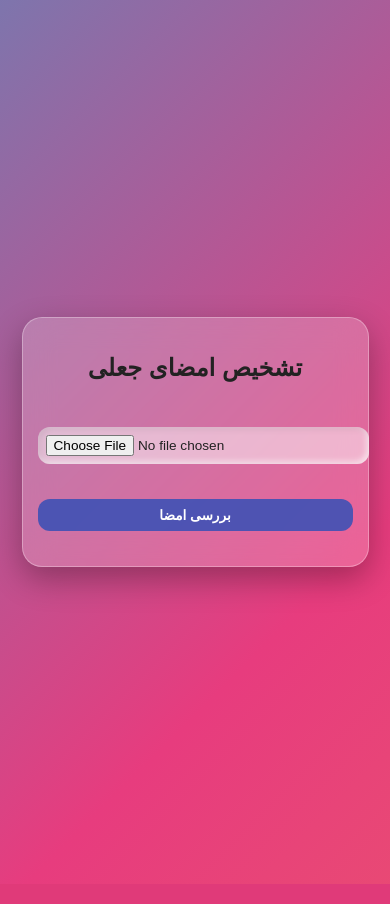
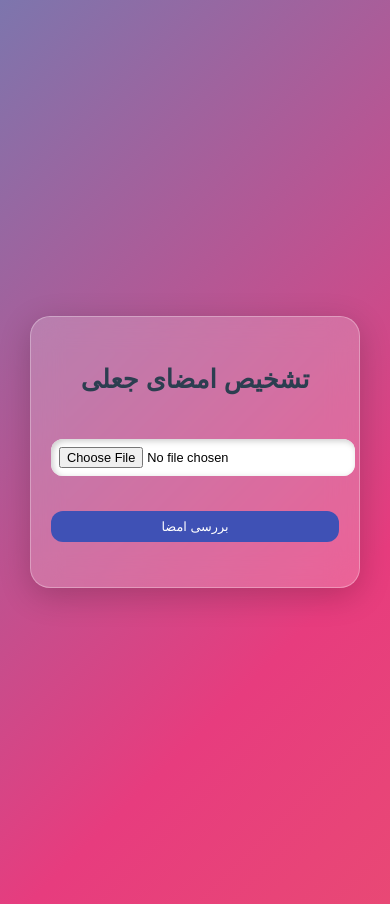
Before and after one commit to Amir-Der/signature-verification-app, a Flask app: page / in a window 390 px wide. Run offline with Flask 3, Linux system fonts and the light colour scheme; parts of the project's set-up code (start-up, migrations or seed data) failed here and were passed over; some web fonts are replaced.

Commit message:
Update style.css

```diff
--- a/static/style.css
+++ b/static/style.css
@@ -1,13 +1,12 @@
-/* فایل style.css برای سایت اصلی */
-
+/* تنظیم فونت ایران‌سنس */
 @font-face {
   font-family: 'IRANSansWeb';
   src: url('/static/fonts/IRANSansWeb.woff2') format('woff2'),
        url('/static/fonts/IRANSansWeb.woff') format('woff');
-  font-weight: normal;
-  font-style: normal;
+  font-display: fallback;
 }
 
+/* استایل بدنه سایت */
 body {
   margin: 0;
   font-family: 'IRANSansWeb', sans-serif;
@@ -19,35 +18,37 @@ body {
   justify-content: center;
   align-items: center;
   padding: 30px;
-  color: #222;
 }
 
+/* انیمیشن برای گرادیانت پس‌زمینه */
 @keyframes dynamicBackground {
   0% { background-position: 0% 50%; }
   50% { background-position: 100% 50%; }
   100% { background-position: 0% 50%; }
 }
 
+/* استایل برای باکس وسط که فرم‌ها داخلش هستند */
 .container {
   background: rgba(255, 255, 255, 0.2);
   backdrop-filter: blur(15px);
   -webkit-backdrop-filter: blur(15px);
   padding: 50px 40px;
   border-radius: 20px;
-  box-shadow: 0 12px 32px rgba(0, 0, 0, 0.3);
+  box-shadow: 0 8px 32px rgba(0, 0, 0, 0.2);
   width: 100%;
   max-width: 500px;
   text-align: center;
   border: 1px solid rgba(255, 255, 255, 0.3);
-  font-family: 'IRANSansWeb', sans-serif;
 }
 
+/* استایل عنوان صفحه */
 h1 {
   margin-bottom: 25px;
-  color: #222;
+  color: #2c3e50;
   font-size: 2rem;
 }
 
+/* استایل برای input و button */
 input[type="file"], button {
   margin-top: 20px;
   width: 100%;
@@ -56,40 +57,38 @@ input[type="file"], button {
   border-radius: 12px;
   font-size: 1rem;
   margin-bottom: 15px;
-  font-family: 'IRANSansWeb', sans-serif;
 }
 
+/* استایل برای input فایل */
 input[type="file"] {
-  background: rgba(255, 255, 255, 0.5);
-  box-shadow: inset 2px 2px 6px rgba(0,0,0,0.1), inset -2px -2px 6px rgba(255,255,255,0.7);
-  color: #222;
+  background: #ffffff;
+  box-shadow: inset 2px 2px 6px #ccc, inset -2px -2px 6px #fff;
 }
 
+/* استایل دکمه‌ها */
 button {
-  background: rgba(63, 81, 181, 0.9);
+  background-color: #3f51b5;
   color: #ffffff;
   cursor: pointer;
   transition: 0.3s;
-  font-weight: bold;
 }
 
 button:hover {
-  background: rgba(92, 107, 192, 0.95);
+  background-color: #5c6bc0;
 }
 
+/* استایل نتیجه */
 .result {
   margin-top: 20px;
   font-weight: bold;
   font-size: 1.2rem;
-  color: #222;
-  font-family: 'IRANSansWeb', sans-serif;
+  color: #2ecc71;
 }
 
-/* Responsive styles */
+/* استایل برای موبایل و تبلت */
 @media (max-width: 768px) {
   .container {
-    padding: 30px 20px;
-    max-width: 90%;
+    padding: 40px 30px;
   }
   h1 {
     font-size: 1.8rem;
@@ -98,26 +97,17 @@ button:hover {
     padding: 10px;
     font-size: 0.9rem;
   }
-  .result {
-    font-size: 1rem;
-  }
 }
 
 @media (max-width: 480px) {
-  body {
-    padding: 20px;
-  }
   .container {
-    padding: 20px 15px;
+    padding: 30px 20px;
   }
   h1 {
-    font-size: 1.5rem;
+    font-size: 1.6rem;
   }
   input[type="file"], button {
     padding: 8px;
-    font-size: 0.85rem;
-  }
-  .result {
-    font-size: 0.9rem;
+    font-size: 0.8rem;
   }
 }
```
